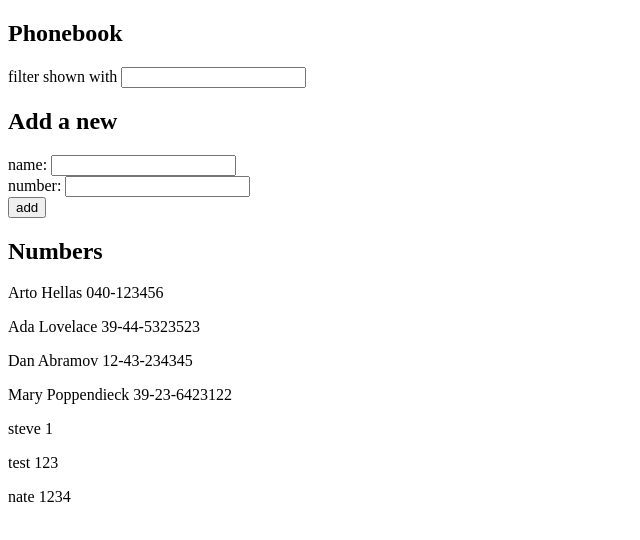
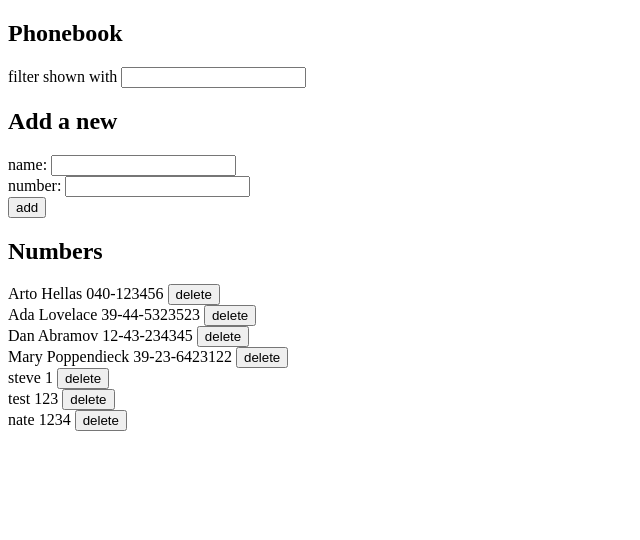
Before and after one commit to NateGrobe/fullstack-open, a React (Create React App) app in the folder part2/phonebook/: page / in a window 1280 px wide. Shown: the top 540 px of the page, without its empty margins (0-640 px from the left). Built offline with nearby package versions, Linux system fonts and the light colour scheme; data requests are answered from the project's data file.

Commit message:
remove Persons component to make easier to manage but still have 3 components

```diff
--- a/part2/phonebook/src/App.js
+++ b/part2/phonebook/src/App.js
@@ -1,9 +1,8 @@
 import React, {useState, useEffect} from 'react'
-import axios from 'axios'
 import personServices from './services/persons'
 import Filter from './components/Filter'
 import PersonForm from './components/PersonForm'
-import Persons from './components/Persons'
+import Person from './components/Person'
 
 const App = () => {
     const [persons, setPersons] = useState([])
@@ -39,6 +38,10 @@ const App = () => {
         setNewNumber('')
     }
 
+    const deletePerson = personData => {
+        console.log(personData.name)
+    }
+
     const filteredNames = persons.filter(person => person.name.toUpperCase().includes(filter.toUpperCase()))
 
     const handleNameChange = (event) => setNewName(event.target.value)
@@ -57,7 +60,7 @@ const App = () => {
             />
 
             <h2>Numbers</h2>
-            <Persons persons={filteredNames} />
+            {filteredNames.map(person => <Person key={person.name} person={person} handleClick={() => deletePerson(person)} />)}
         </div>
     )
 }
--- a/part2/phonebook/src/components/Person.js
+++ b/part2/phonebook/src/components/Person.js
@@ -1,9 +1,8 @@
 import React from 'react'
-const Person = ({name, number}) => {
-
+const Person = ({person, handleClick}) => {
     return (
         <div>
-            <p>{name} {number}</p>
+            {person.name} {person.number} <button onClick={handleClick}>delete</button>
         </div>
     )
 }
--- a/part2/phonebook/src/components/Persons.js
+++ /dev/null
@@ -1,13 +0,0 @@
-import React from 'react'
-import Person from './Person'
-
-const Persons = ({persons}) => {
-
-    return (
-        <div>
-            {persons.map(person => <Person key={person.name} name={person.name} number={person.number} />)}
-        </div>
-    )
-}
-
-export default Persons
```
